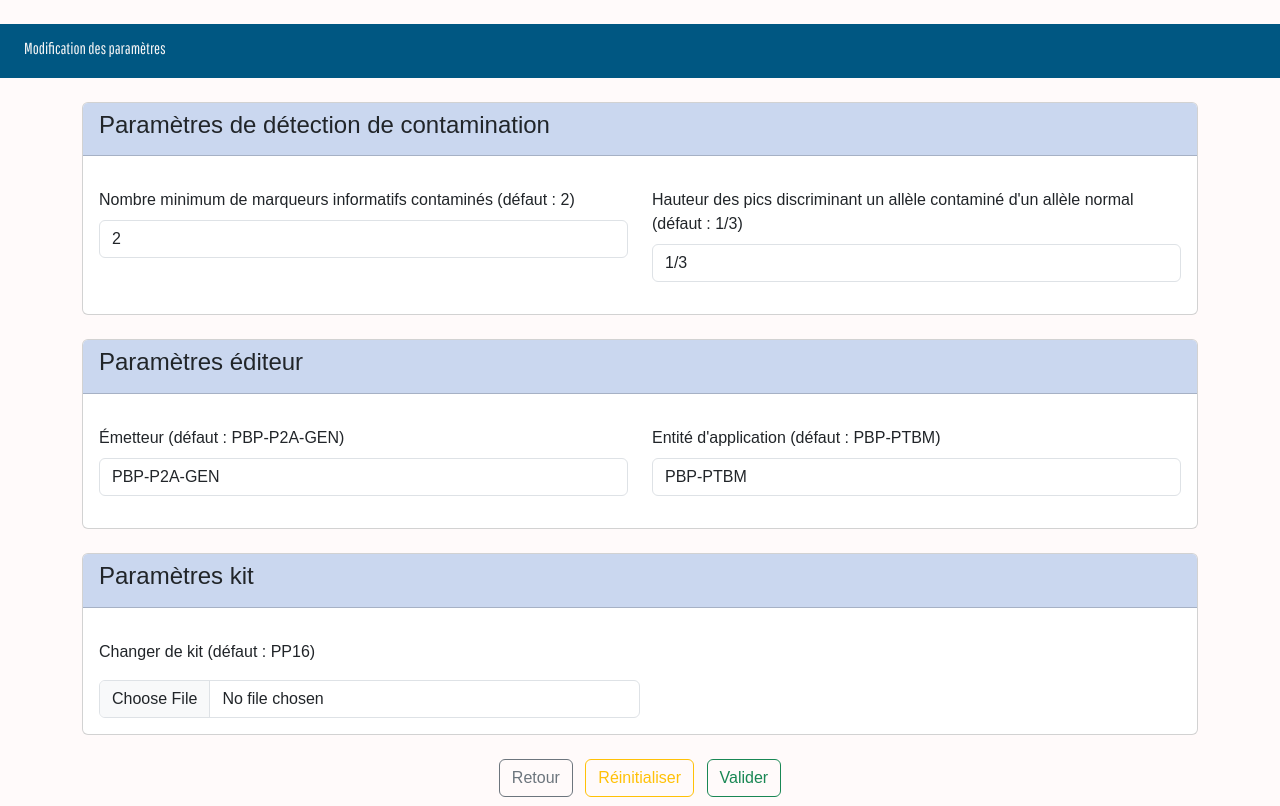
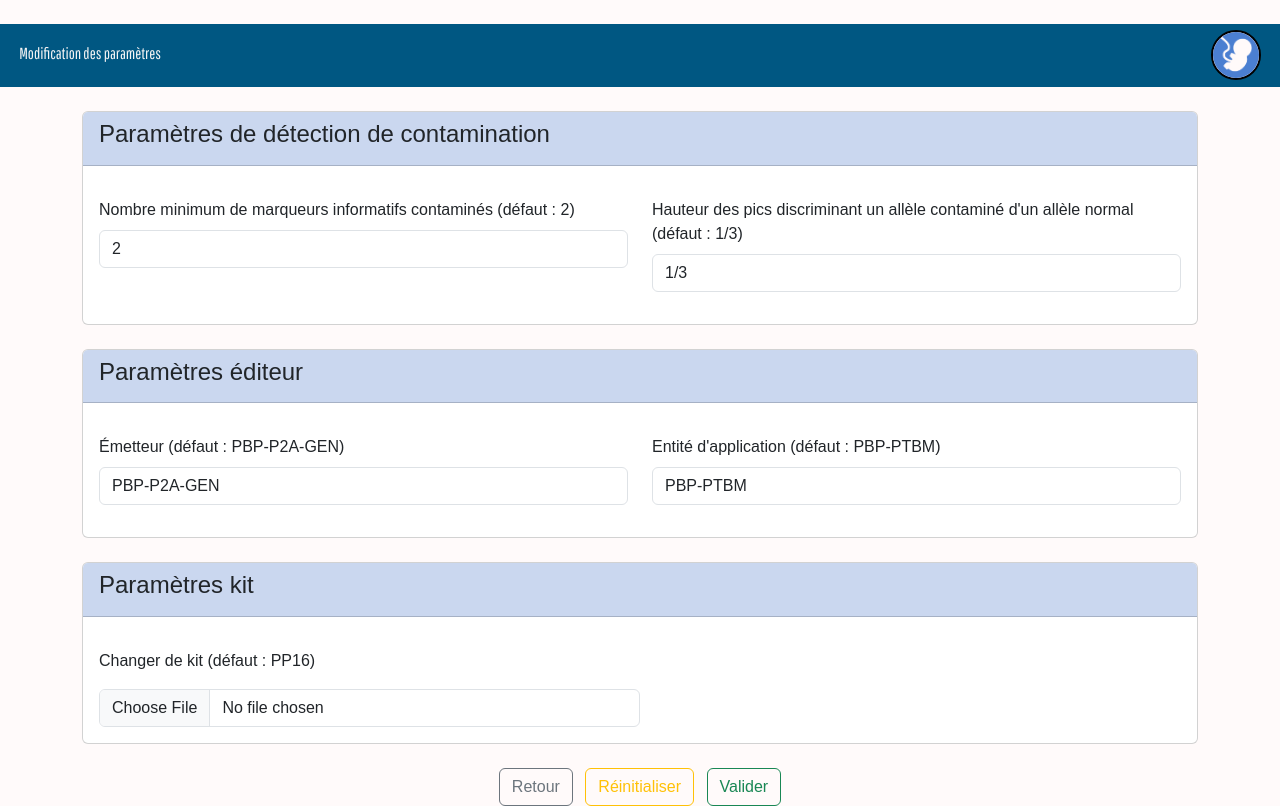
Before and after one commit to RAHMANIfatima/LacFom, a Django app: page /parametres/ in a window 1280 px wide. Run offline with Django 3.2, Linux system fonts and the light colour scheme; some web fonts are replaced.

Commit message:
ajout logo sur header

```diff
--- a/Django/src/analyse/templates/analyse/identification.html
+++ b/Django/src/analyse/templates/analyse/identification.html
@@ -16,6 +16,7 @@
 <body>
     <header class="header-flex">
         <h1>Identification des individus</h1>
+        <img src="{% static 'images/logo.png'%}" alt="Logo LacFom" class="logo" height="50"/>
     </header>
 
     <div class="btn-grp mt-3 ms-3">
--- a/Django/src/analyse/templates/analyse/identification_avec_pere.html
+++ b/Django/src/analyse/templates/analyse/identification_avec_pere.html
@@ -15,6 +15,7 @@
 <body>
     <header class="header-flex">
         <h1>Identification des individus</h1>
+        <img src="{% static 'images/logo.png'%}" alt="Logo LacFom" class="logo" height="50"/>
     </header>
 
     <!-- Boutons déplacés en haut à gauche après le header -->
--- a/Django/src/analyse/templates/analyse/resultat_analyse.html
+++ b/Django/src/analyse/templates/analyse/resultat_analyse.html
@@ -16,6 +16,7 @@
 <body>
     <header class="header-flex">
         <h1>Page des résultats</h1>
+        <img src="{% static 'images/logo.png'%}" alt="Logo LacFom" class="logo" height="50"/>
     </header>
 
     <!-- Boutons déplacés en bas du header, en haut à gauche -->
--- a/Django/src/analyse/templates/analyse/visualisation.html
+++ b/Django/src/analyse/templates/analyse/visualisation.html
@@ -16,6 +16,7 @@
 
     <header class="header-flex">
         <h1>Contenu du fichier</h1>
+        <img src="{% static 'images/logo.png'%}" alt="Logo LacFom" class="logo" height="50"/>
     </header>
 
     <div class="mt-4">
--- a/Django/src/lacfom/static/css/parametres.css
+++ b/Django/src/lacfom/static/css/parametres.css
@@ -2,6 +2,13 @@
 @import url('https://fonts.googleapis.com/css2?family=Zen+Kaku+Gothic+Antique&display=swap');
 
 /* TODO modifier l'écartement des paramètres */
+
+.header-flex {
+    display: flex;
+    justify-content: space-between;
+    align-items: center;
+    padding: 0.4rem;
+}
 
 header {
     background-color: var(--primary-color);
@@ -9,6 +16,13 @@ header {
     padding: 0.7rem;
     top: 0;
     font-family: "Pathway Gothic One", sans-serif;
+}
+
+img {
+    background-color: #FFFAFA;
+    border : solid 2px black;
+    border-radius: 100%;
+    margin-right: 1%;
 }
 
 header h3 {
--- a/Django/src/lacfom/templates/lacfom/parametres.html
+++ b/Django/src/lacfom/templates/lacfom/parametres.html
@@ -12,8 +12,9 @@
     </head>
 
     <body>
-        <header class="my-4">
+        <header class="header-flex my-4">
             <h3 class="text-start">Modification des paramètres</h3>
+            <img src="{% static 'images/logo.png'%}" alt="Logo LacFom" class="logo" height="50"/>
         </header>
 
         <div class="container">
```
Also changed, not shown: Django/src/analyse/templates/analyse/importation.html (deleted, +0 -31 lines), Django/src/lacfom/static/css/identification.css (+11 -1 lines), Django/src/lacfom/static/css/resultats.css (+11 -3 lines), Django/src/lacfom/static/css/visualisation.css (+14 -0 lines).
